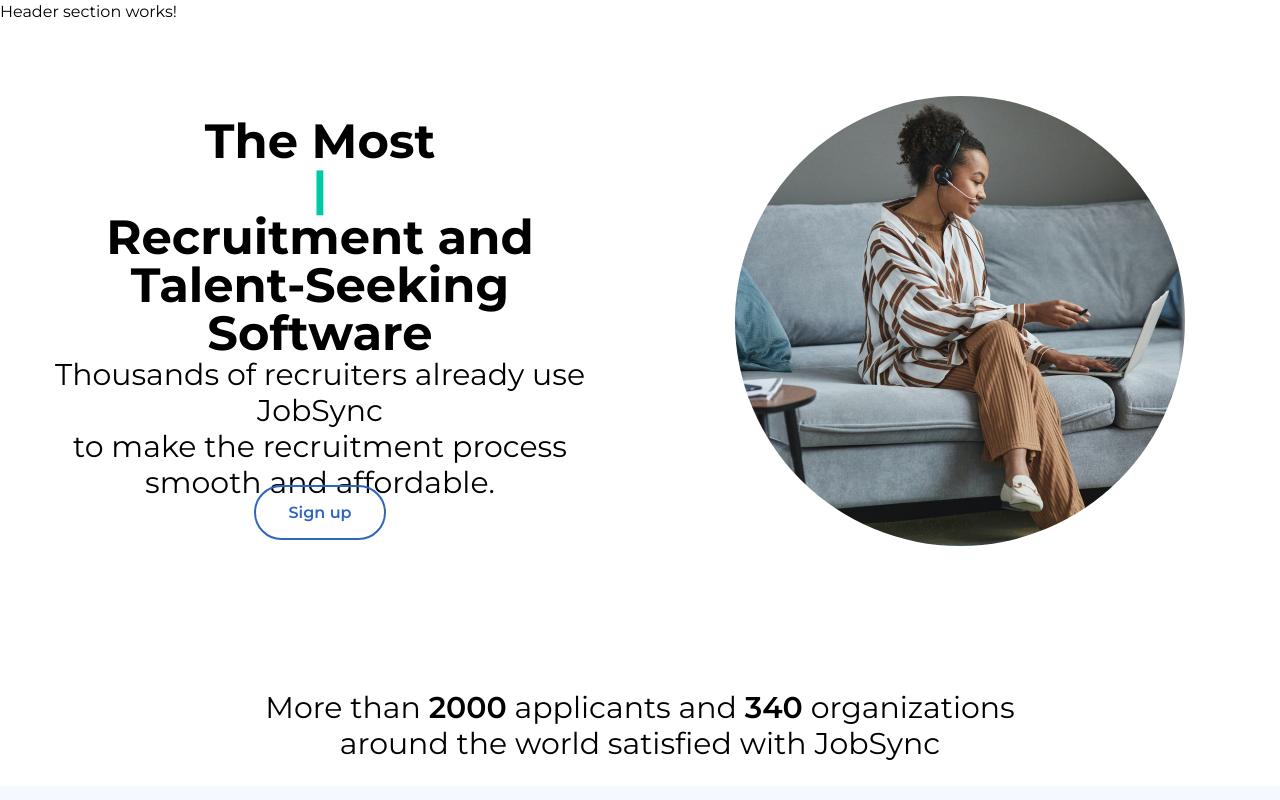
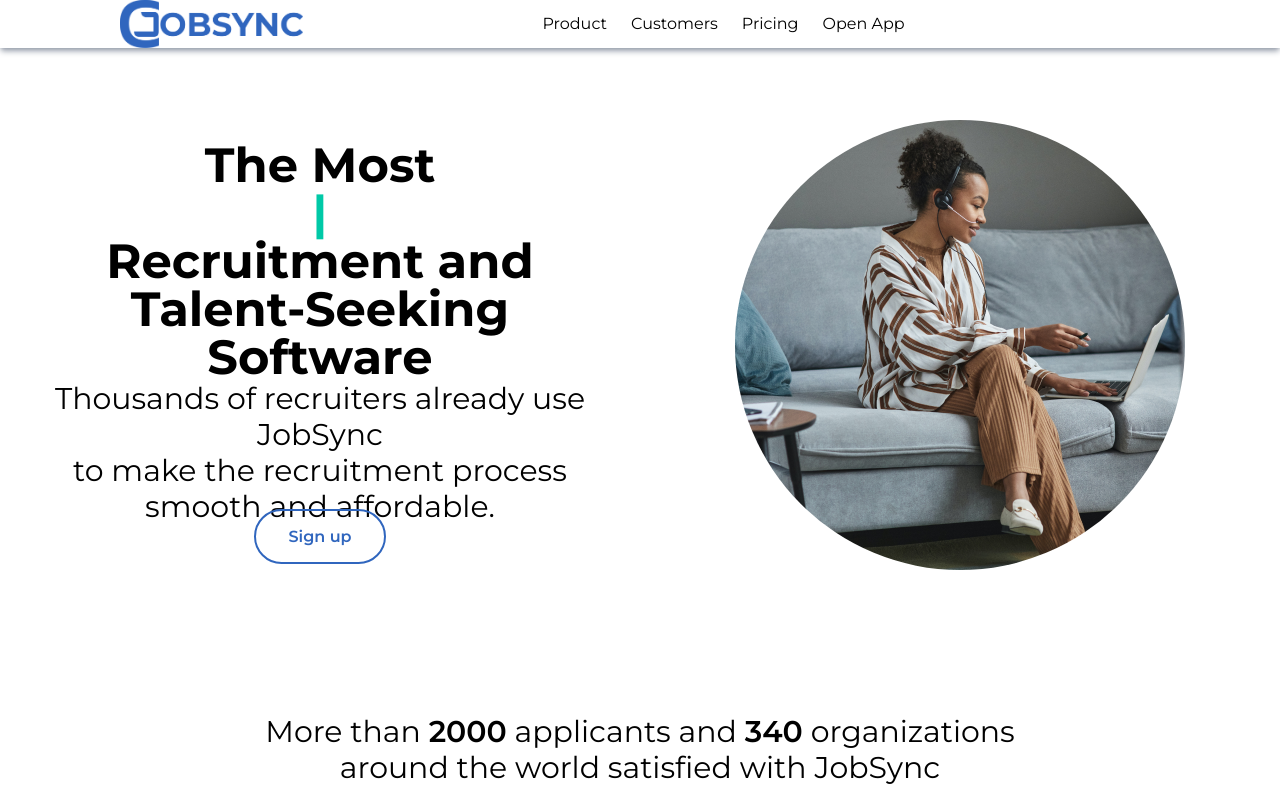
Before and after one commit to Testigos-de-Vue/jobsync-landing, a website: page src/index.html in a window 1280 px wide. Shown: the top 800 px of the page. Drawn offline with Linux system fonts and the light colour scheme.

Commit message:
feat: add header with desktop navbar

```diff
--- a/src/index.html
+++ b/src/index.html
@@ -19,8 +19,25 @@
     <script src="./scripts/script.js" defer></script>
   </head>
   <body class="layout">
-    <header>
-      <span>Header section works!</span>
+    <header class="flex justify-around items-center box-shadow p-4">
+      <a href="/">
+        <img class="h-12 md:h-16 hover:scale-95 duration-200" src="./images/jobsync-logo.png" alt="JobSync logo">
+      </a>
+      <div class="hidden md:flex">
+        <nav class="font-medium">
+          <ul class="flex items-center gap-6">
+            <li><a id="product-nav-link" class="hover:text-primary hover:cursor-pointer">Product</a></li>
+            <li><a id="customer-nav-link" class="hover:text-primary hover:cursor-pointer">Customers</a></li>
+            <li><a id="pricing-nav-link" class="hover:text-primary hover:cursor-pointer">Pricing</a></li>
+            <li><a href="https://app-jobsync.netlify.app/" referrerpolicy="no-referrer" class="btn btn-secondary-fill rounded-full">Open App</a></li>
+          </ul>
+        </nav>
+      </div>
+      <button id="toggle-navbar-btn" class="md:hidden rounded-lg p-2">
+        <svg xmlns="http://www.w3.org/2000/svg" fill="none" viewBox="0 0 24 24" stroke-width="1.5" stroke="currentColor" class="w-8 h-8">
+          <path stroke-linecap="round" stroke-linejoin="round" d="M3.75 6.75h16.5M3.75 12h16.5m-16.5 5.25h16.5" />
+        </svg>
+      </button>
     </header>
     <main class="grid grid-cols-1 gap-18">
       <section class="grid grid-cols-1 md:grid-cols-2 py-12">
```
